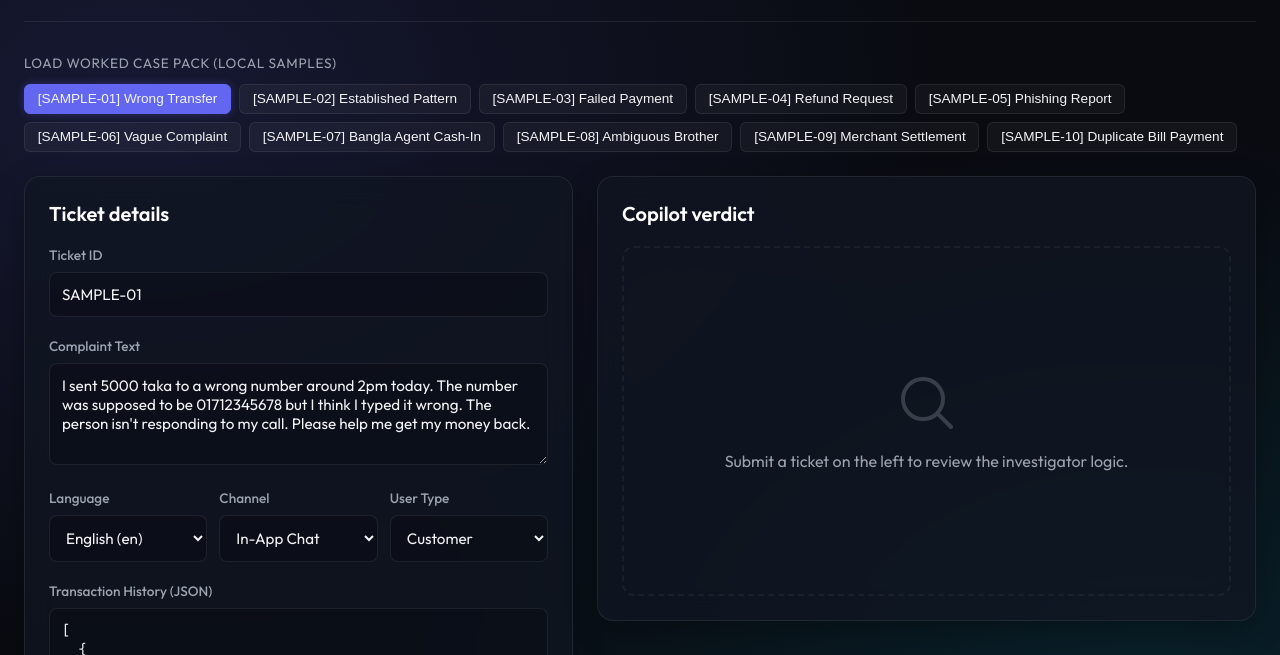
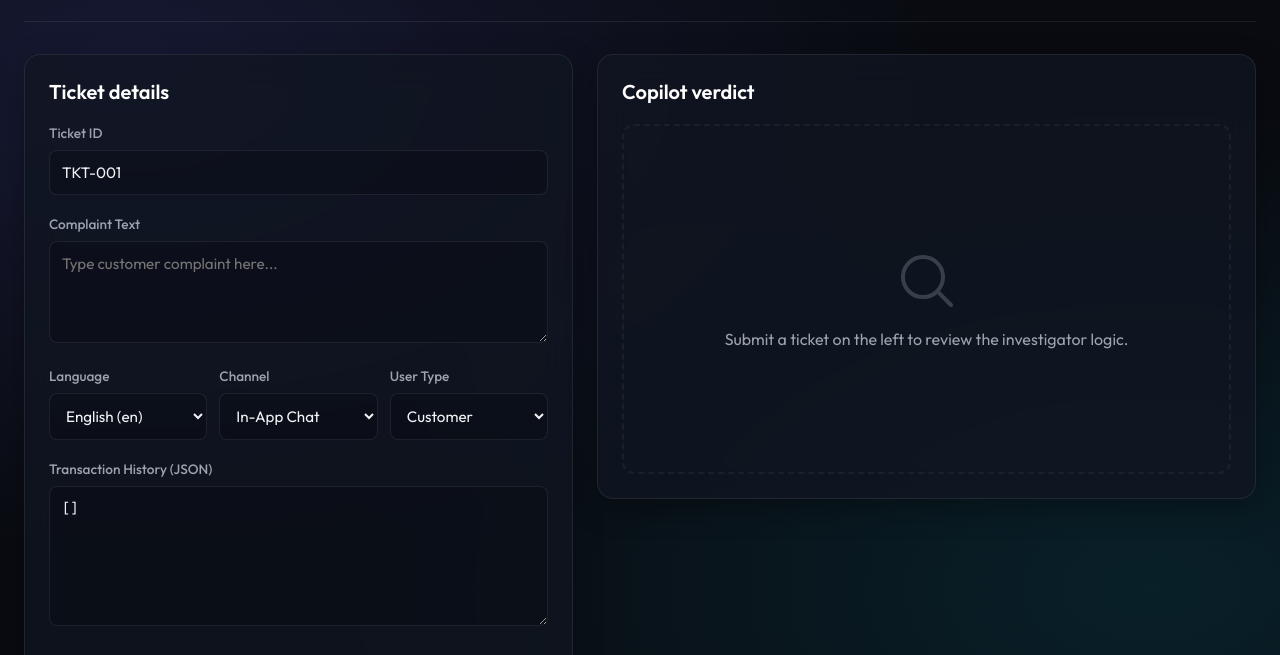
Before and after one commit to CODESLAYER-X86/SUST_CODEX_2086, a website: page index.html in a window 1280 px wide. Shown: the part 98-753 px from the top of the page. Drawn offline with Linux system fonts and the light colour scheme.

Commit message:
feat: remove sample case selector and default case loader from UI

```diff
--- a/index.html
+++ b/index.html
@@ -452,13 +452,7 @@
       </div>
       <div class="badge-carnival">SUST CSE CARNIVAL 2026</div>
     </header>
-
-    <div class="case-selector-container">
-      <div class="case-selector-title">Load Worked Case Pack (Local Samples)</div>
-      <div class="case-buttons" id="case-buttons-list">
-        <!-- Buttons added dynamically by script -->
-      </div>
-    </div>
+    <!-- Playground Dashboard -->
 
     <div class="dashboard-grid">
       <!-- Input Form Panel -->
@@ -712,31 +706,8 @@
       }
     ];
 
-    // Load Buttons
-    const buttonsList = document.getElementById('case-buttons-list');
-    sampleCases.forEach(c => {
-      const btn = document.createElement('button');
-      btn.className = 'case-btn';
-      btn.innerText = `[${c.id}] ${c.label}`;
-      btn.onclick = () => loadCase(c, btn);
-      buttonsList.appendChild(btn);
-    });
-
-    function loadCase(c, btnEl) {
-      // Manage active style
-      document.querySelectorAll('.case-btn').forEach(b => b.classList.remove('active'));
-      btnEl.classList.add('active');
-
-      document.getElementById('ticket_id').value = c.id;
-      document.getElementById('complaint').value = c.complaint;
-      document.getElementById('language').value = c.language;
-      document.getElementById('channel').value = c.channel;
-      document.getElementById('user_type').value = c.user_type;
-      document.getElementById('transaction_history').value = JSON.stringify(c.history, null, 2);
-    }
-
-    // Default load first case
-    loadCase(sampleCases[0], buttonsList.children[0]);
+    // Initialize default empty transaction history
+    document.getElementById('transaction_history').value = "[]";
 
     // Handle Form Submit
     document.getElementById('investigator-form').onsubmit = async (e) => {
```
